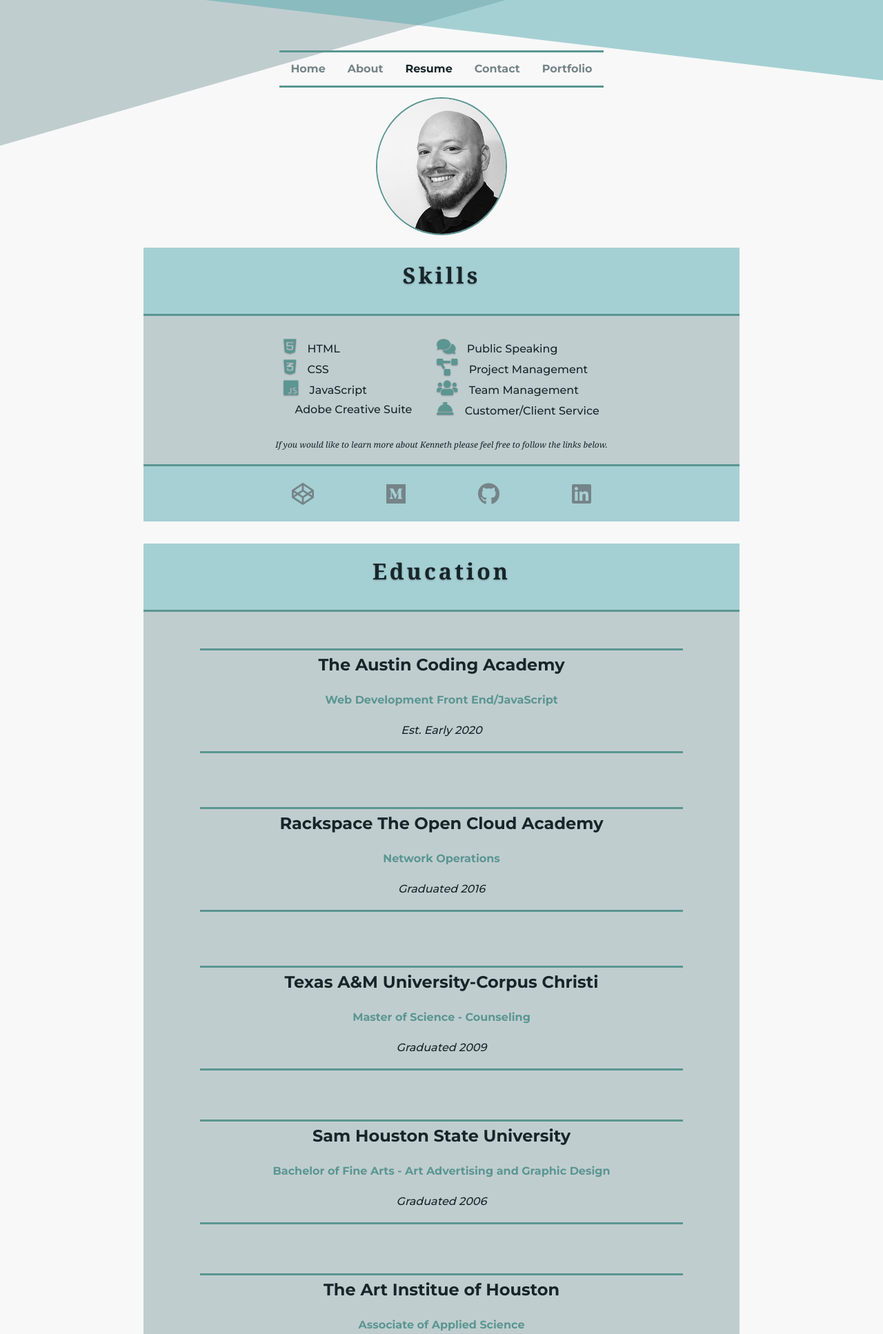
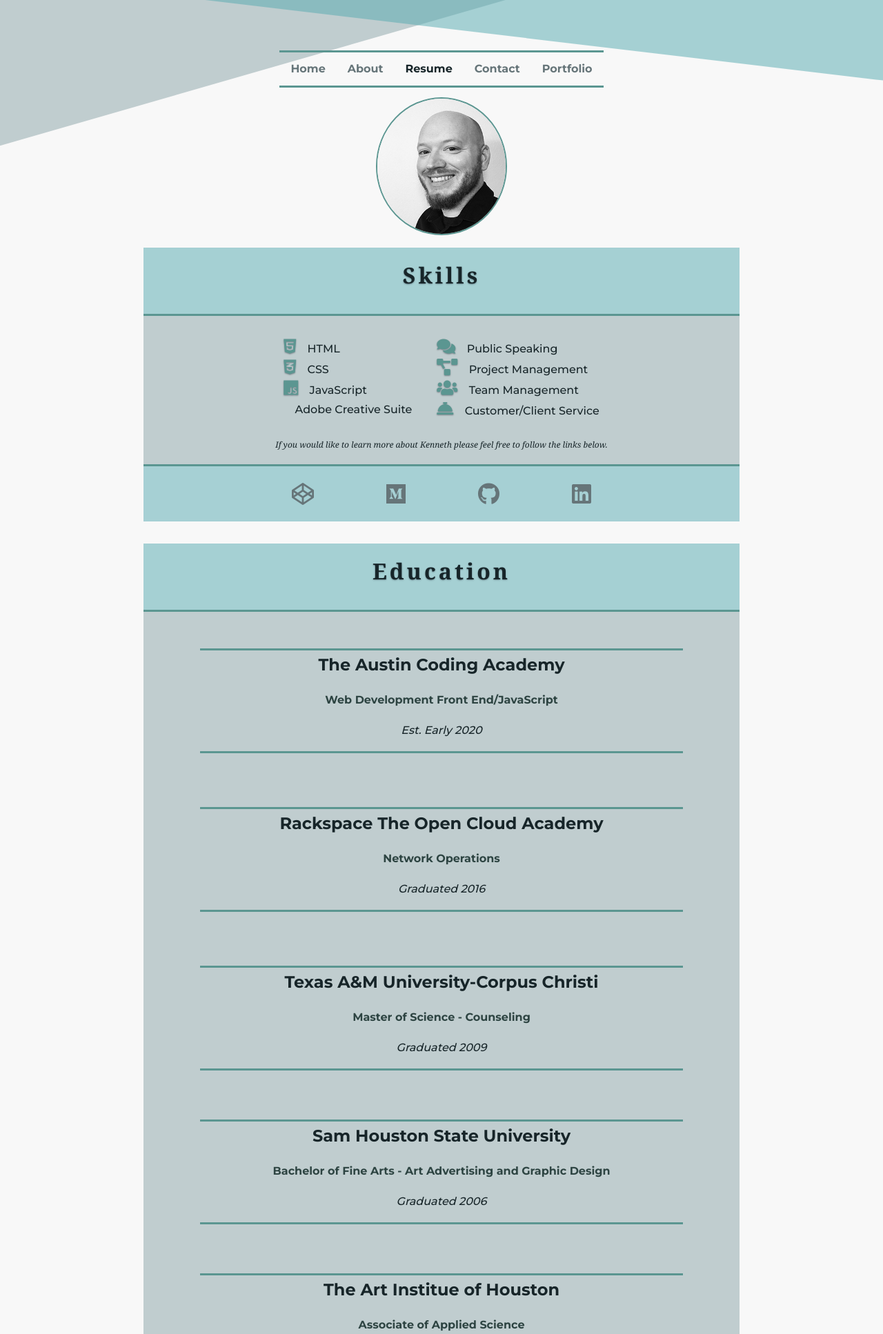
Before and after one commit to Kjschwoerke/Blue-Site, a PHP site: page /resume/resume.html in a window 1280 px wide. Shown: the top 1934 px of the page at 69% size. Run offline with PHP 8.4, Linux system fonts and the light colour scheme; some libraries are stand-ins or nearby versions.

Commit message:
first round of accessibility adjustments

```diff
--- a/about/about-style.css
+++ b/about/about-style.css
@@ -132,7 +132,7 @@ body nav ul a li:hover {
 body nav ul a li {
     text-decoration: none;
     font-style: bold;
-    color: #758488;
+    color: #667579;
 }
 
 .about-me {
@@ -196,7 +196,7 @@ body nav ul a li {
 }
 
 .footer-icons a i {
-    color: #758488;
+    color: #667579;
     margin: 0 2rem 0 2rem;
     padding: 1rem;
 }
--- a/contact/contact-style.css
+++ b/contact/contact-style.css
@@ -10,7 +10,7 @@
 * a {
     text-decoration: none;
     font-style: bold;
-    color: #758488;
+    color: #667579;
 }
 
 * a:hover {
@@ -160,7 +160,7 @@ body nav ul a li:hover {
 body nav ul a li {
     text-decoration: none;
     font-style: bold;
-    color: #758488;
+    color: #667579;
 }
 
 
@@ -276,7 +276,7 @@ form {
 }
 
 .footer-icons a i {
-    color: #758488;
+    color: #667579;
     margin: 0 2rem 0 2rem;
     padding: 1rem;
 }
--- a/portfolio/image-slider.css
+++ b/portfolio/image-slider.css
@@ -150,7 +150,7 @@ body nav ul a li:hover {
 body nav ul a li {
   text-decoration: none;
   font-style: bold;
-  color: #758488;
+  color: #667579;
 }
 
 .portfolio-page {
@@ -263,7 +263,7 @@ img:hover {
 }
 
 .footer-icons a i {
-  color: #758488;
+  color: #667579;
   margin: 0 2rem 0 2rem;
   padding: 1rem;
 }
--- a/portfolio/image-slider.scss
+++ b/portfolio/image-slider.scss
@@ -134,7 +134,7 @@ body nav ul a li:hover {
 body nav ul a li {
     text-decoration: none;
     font-style: bold;
-    color: #758488;
+    color: #667579;
 }
 
 
@@ -220,7 +220,7 @@ img:hover {
 }
 
 .footer-icons a i {
-    color: #758488;
+    color: #667579;
     margin: 0 2rem 0 2rem;
     padding: 1rem;
 }
--- a/resume/resume-style.css
+++ b/resume/resume-style.css
@@ -14,7 +14,7 @@ html{
 * a {
     text-decoration: none;
     font-style: bold;
-    color: #758488;
+    color: #333b3d;
 }
 
 * a:hover {
@@ -152,7 +152,7 @@ body nav ul a li:hover {
 body nav ul a li {
     text-decoration: none;
     font-style: bold;
-    color: #758488;
+    color: #667579;
 }
 
 .resume-me {
@@ -255,7 +255,7 @@ body nav ul a li {
 }
 
 .footer-icons a i {
-    color: #758488;
+    color: #667579;
     margin: 0 2rem 0 2rem;
     padding: 1rem;
 }
@@ -316,7 +316,7 @@ body nav ul a li {
 
 .paragraph-container .Education p:nth-child(2) {
     font-size: 1rem;
-    color: #5b9691;
+    color: #2d4442;
 }
 
 .paragraph-container .Education p:nth-child(3) {
--- a/resume/resume.html
+++ b/resume/resume.html
@@ -85,13 +85,13 @@ viewBox="0 0 1920 1080" style="enable-background:new 0 0 1920 1080;" xml:space="
 
 <div class="footer-icons">
 
-                                <a href="https://codepen.io/kjschwoerke/" target="_blank"><i class="fab fa-codepen" alt="codepen link"></i></a>
+    <a href="https://codepen.io/kjschwoerke/" target="_blank"><i class="fab fa-codepen" aria-lable ="link to codepen"><span class="sr-only">link to codepen profile</span></i></a>
 
-                                <a href="https://medium.com/@kenneths_65292" target="_blank"><i class="fab fa-medium" alt="medium blog link"></i></a>
+    <a href="https://medium.com/@kenneths_65292" target="_blank"><i class="fab fa-medium" aria-lable ="link to medium"><span class="sr-only">link to meduim profile</span></i></a>
 
-                                <a href="https://github.com/Kjschwoerke" target="_blank"><i class="fab fa-github" alt="git hub link"></i></a>
+    <a href="https://github.com/Kjschwoerke" target="_blank"><i class="fab fa-github" aria-lable ="link to github"><span class="sr-only">link to git hub profile</span></i></a>
 
-                                <a href="https://www.linkedin.com/in/kenneth-schwoerke-3b63b914" target="_blank"><i class="fab fa-linkedin" alt="linked in link"></i></a>
+    <a href="https://www.linkedin.com/in/kenneth-schwoerke-3b63b914" target="_blank"><i class="fab fa-linkedin" aria-lable ="link to linkedin profile"><span class="sr-only">link to linkedIn profile</span></i></a>
 </div>
 
 </div>
--- a/style.css
+++ b/style.css
@@ -79,7 +79,7 @@ body nav ul a li:hover {
 body nav ul a li {
     text-decoration: none;
     font-style: bold;
-    color: #758488;
+    color: #667579;
 }
 
 
@@ -119,7 +119,7 @@ header .name-container{
     font-style: italic;
     font-weight: 500;
     font-family: 'Montserrat', sans-serif;
-    color: #758488;
+    color: #667579;
     background-color: transparent;
     text-shadow: 0px 1px 2px rgba(34,42,54,0.46);
 }
@@ -183,7 +183,7 @@ header .name-container{
 }
 
 .footer-icons a i {
-    color: #758488;
+    color: #667579;
 }
 
 .footer-icons a i:hover {
```
Also changed, not shown: about/about.html (+4 -4 lines), contact/contact.html (+4 -4 lines), index.html (+4 -4 lines).
